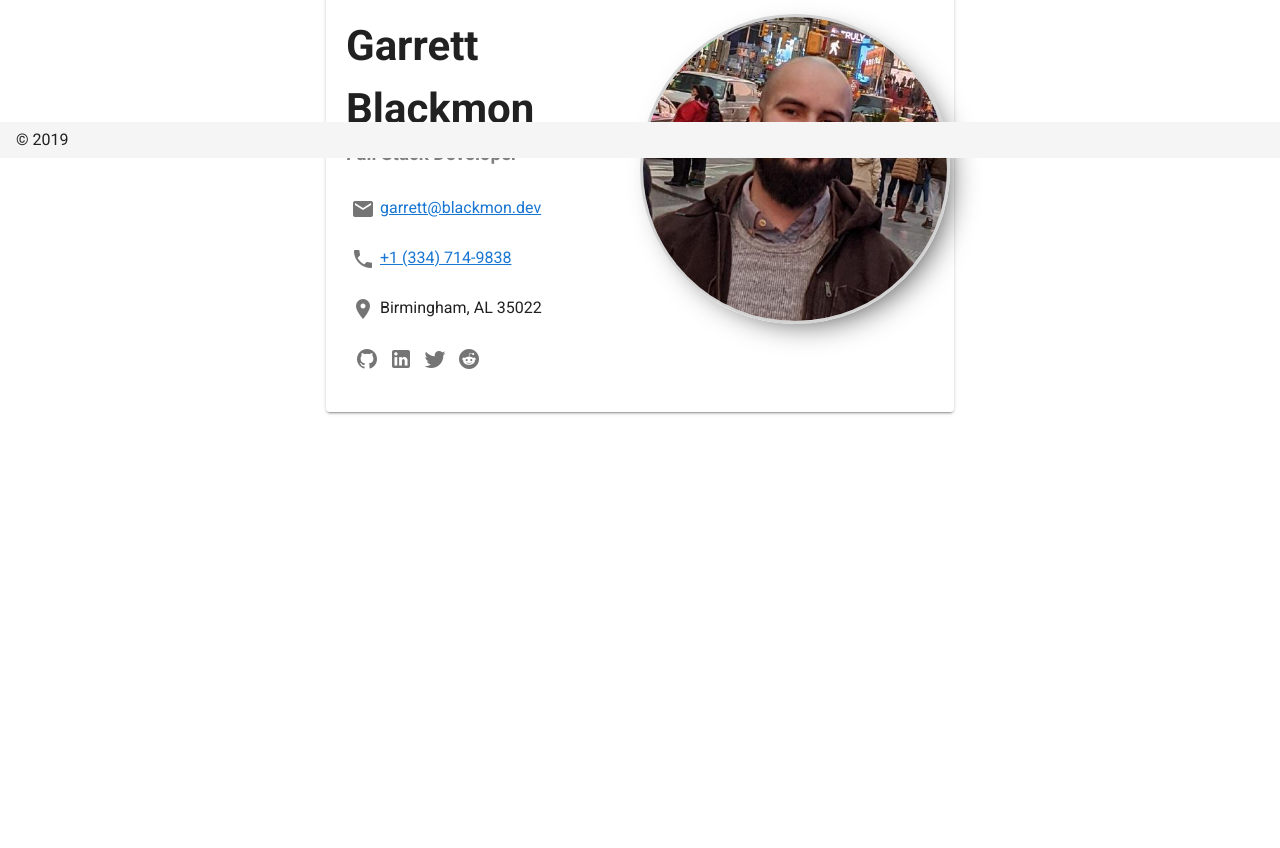
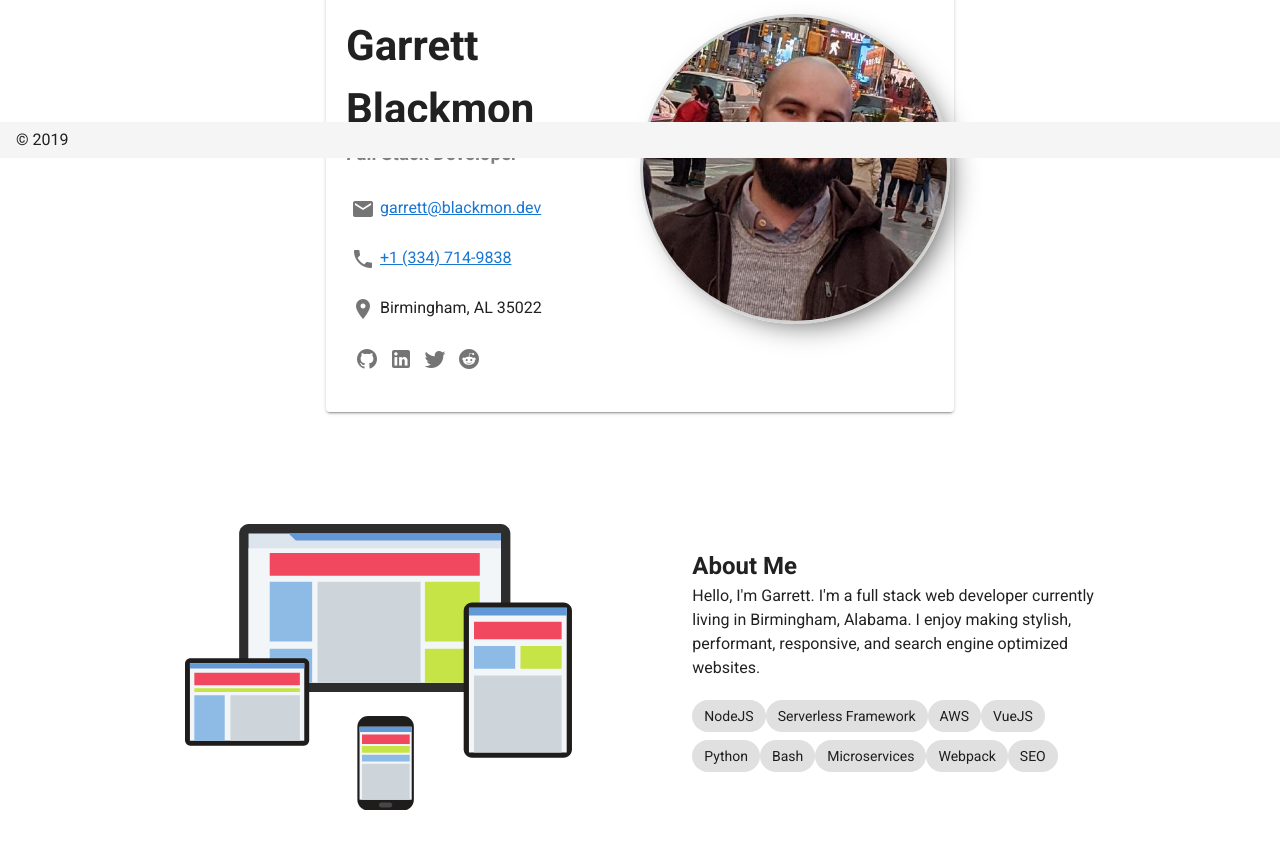
Before and after one commit to GarrettBlackmon/blackmon-dev, a Nuxt app: page / in a window 1280 px wide. Shown: the part 642-1490 px from the top of the page. Before the commit the page ends 1102 px from the top, so only its background shows below. Built offline with nearby package versions, Linux system fonts and the light colour scheme; what vue-particles would draw is missing.

Commit message:
Added About Component

```diff
--- /dev/null
+++ b/components/About.vue
@@ -0,0 +1,33 @@
+<template>
+  <v-container id="About" fluid>
+    <v-layout fluid align-center justify-center wrap>
+      <v-flex xs12 md4 text-xs-center pa-4>
+        <img class="responsive" src="@/assets/images/responsive.svg" alt="responsive web design" />
+      </v-flex>
+      <v-flex xs12 md4 offset-md1>
+        <h2>About Me</h2>
+        <p>Hello, I'm Garrett. I'm a full stack web developer currently living in Birmingham, Alabama. I enjoy making stylish, performant, responsive, and search engine optimized websites.</p>
+        <p>
+          <v-chip>NodeJS</v-chip>
+          <v-chip>Serverless Framework</v-chip>
+          <v-chip>AWS</v-chip>
+          <v-chip>VueJS</v-chip>
+          <v-chip>Python</v-chip>
+          <v-chip>Bash</v-chip>
+          <v-chip>Microservices</v-chip>
+          <v-chip>Webpack</v-chip>
+          <v-chip>SEO</v-chip>
+        </p>
+      </v-flex>
+    </v-layout>
+  </v-container>
+</template>
+
+<style lang="scss" scoped>
+.responsive {
+  width: 100%;
+}
+.v-chip {
+  margin: 4px 0;
+}
+</style>
--- a/components/BusinessCard.vue
+++ b/components/BusinessCard.vue
@@ -4,7 +4,7 @@
       <v-flex xs12 sm10 md8 lg6>
         <v-card raised class="info-card pa-5">
           <v-layout fluid wrap>
-            <v-flex xs12 md6 order-xs2>
+            <v-flex xs12 md6 order-xs2 text-sm-center text-md-left>
               <h1>Garrett Blackmon</h1>
               <h3>Full Stack Developer</h3>
               <br />
--- a/layouts/default.vue
+++ b/layouts/default.vue
@@ -2,13 +2,7 @@
   <v-app :dark="setTheme">
     <v-navigation-drawer v-model="drawer" fixed app>
       <v-list>
-        <v-list-item
-          v-for="(item, i) in items"
-          :key="i"
-          :to="item.to"
-          router
-          exact
-        >
+        <v-list-item v-for="(item, i) in items" :key="i" :to="item.to" router exact>
           <v-list-item-action>
             <v-icon>{{ item.icon }}</v-icon>
           </v-list-item-action>
@@ -19,30 +13,19 @@
       </v-list>
     </v-navigation-drawer>
     <v-app-bar fixed app>
-      <v-app-bar-nav-icon
-        class="hidden-md-and-up"
-        @click.stop="drawer = !drawer"
-      />
+      <v-app-bar-nav-icon class="hidden-md-and-up" @click.stop="drawer = !drawer" />
       <v-btn text :to="'/'">
         <v-icon>mdi-home</v-icon>
       </v-btn>
       <v-spacer></v-spacer>
-      <v-toolbar-items
-        class="hidden-sm-and-down"
-        v-for="(item, i) in items"
-        :key="i"
-        router
-        exact
-      >
+      <v-toolbar-items class="hidden-sm-and-down" v-for="(item, i) in items" :key="i" router exact>
         <v-btn :to="item.to" text class="mx-5">{{ item.title }}</v-btn>
       </v-toolbar-items>
       <v-spacer></v-spacer>
       <v-btn fab small text @click.stop="goDark = !goDark">
         <v-icon>mdi-moon-waxing-crescent</v-icon>
       </v-btn>
-      <v-snackbar right vertical v-model="snackbar" :timeout="2000">
-        This website supports Dark Mode!
-      </v-snackbar>
+      <v-snackbar right vertical v-model="snackbar" :timeout="2000">This website supports Dark Mode!</v-snackbar>
     </v-app-bar>
     <v-content>
       <v-container fluid pa-0 ma-0>
@@ -111,4 +94,24 @@ export default {
 .v-snack .v-snack--active .v-snack--bottom .v-snack--right .v-snack--vertical {
   margin-top: 20px !important;
 }
+
+/* Custom scroll */
+::-webkit-scrollbar {
+  width: 5px;
+}
+
+/* Track */
+::-webkit-scrollbar-track {
+  background: #f1f1f1;
+}
+
+/* Handle */
+::-webkit-scrollbar-thumb {
+  background: #888;
+}
+
+/* Handle on hover */
+::-webkit-scrollbar-thumb:hover {
+  background: #555;
+}
 </style>
--- a/pages/index.vue
+++ b/pages/index.vue
@@ -3,14 +3,19 @@
     <Hero></Hero>
     <br />
     <BusinessCard></BusinessCard>
+    <br />
+    <br />
+    <br />
+    <About></About>
   </v-layout>
 </template>
 
 <script>
 import Hero from '@/components/Hero'
 import BusinessCard from '@/components/BusinessCard'
+import About from '@/components/About'
 export default {
-  components: { Hero, BusinessCard }
+  components: { Hero, BusinessCard, About }
 }
 </script>
 
```
Also changed, not shown: assets/images/auburn.jpg (added), assets/images/responsive.svg (added).
